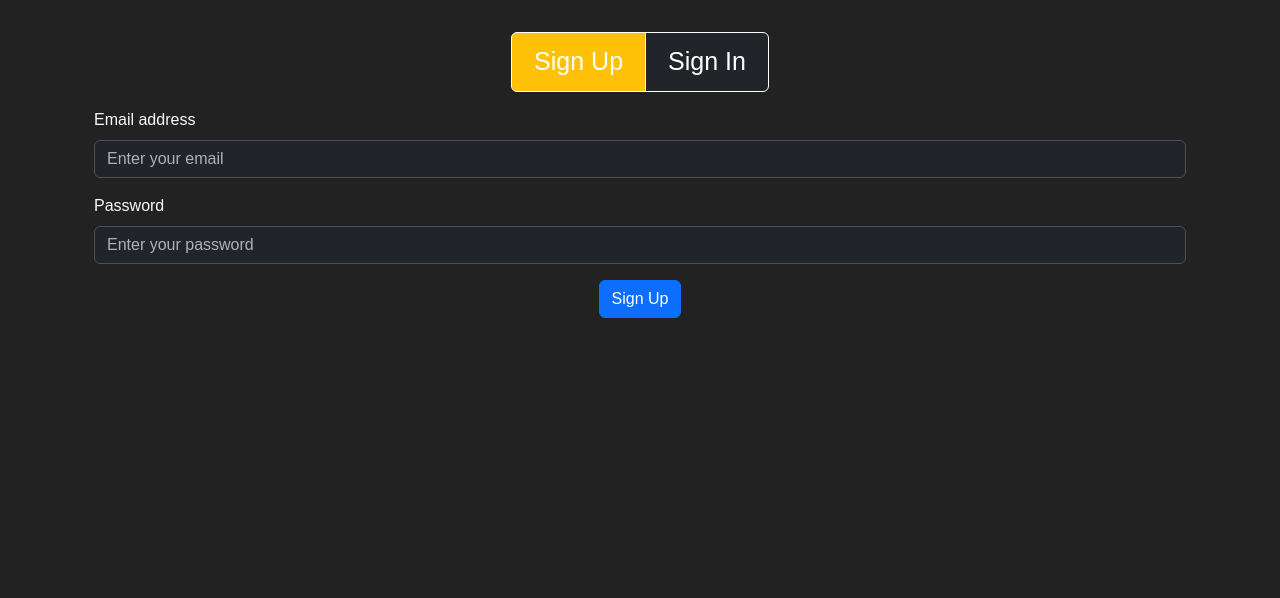
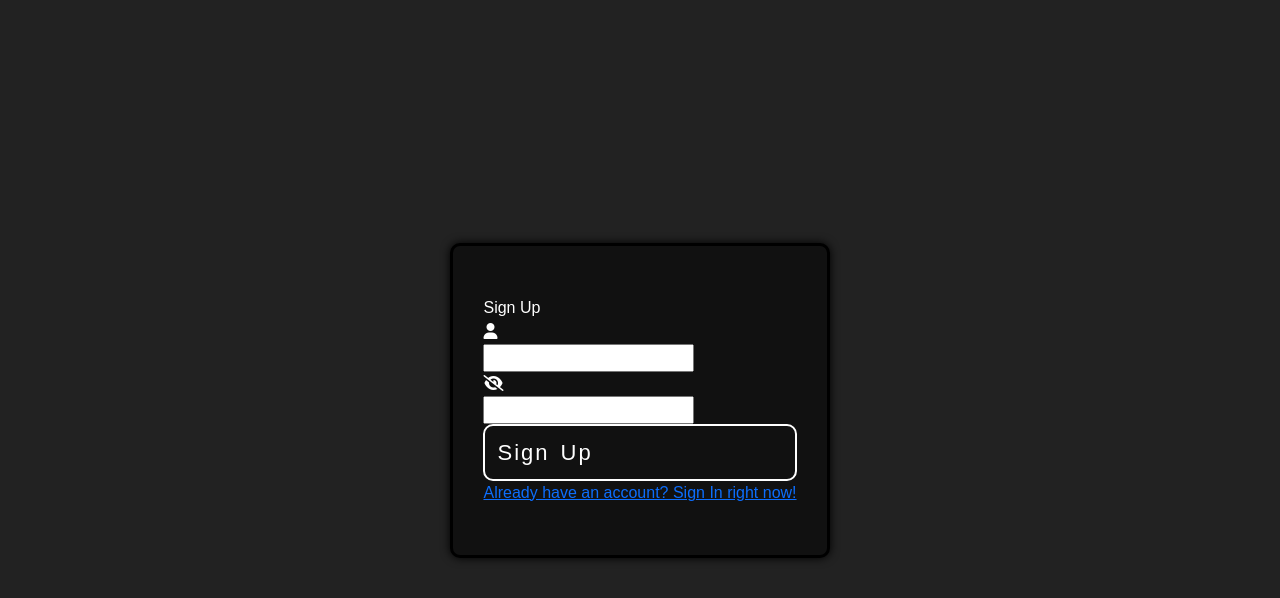
Before and after one commit to KunalSharma108/Web-Expense-Tracker, a React (Vite) app in the folder FrontEnd/: page /user/SignUp in a window 1280 px wide. Shown: the top 598 px of the page. Built offline with nearby package versions, Linux system fonts and the light colour scheme; no server answers; a web font is replaced by a local one.

Commit message:
made many changes

```diff
--- a/FrontEnd/src/index.css
+++ b/FrontEnd/src/index.css
@@ -251,7 +251,7 @@ body {
 
 .about-main {
     padding: 30px 60px;
-    border-bottom: 5px solid var(--border);
+    border-top: 5px solid var(--border);
 }
 
 .about-content {
@@ -553,20 +553,21 @@ body {
 }
 
 .footer {
-    padding: 40px 20px;
+    padding: 40px 20px 20px 20px;
 }
 
 .footer-content {
     display: grid;
     grid-template-columns: auto;
     grid-template-rows: auto;
+    padding: 0 50px;
+
 }
 
 .top {
     display: flex;
     justify-content: space-between;
     align-items: flex-start;
-    padding: 0 50px;
 }
 
 .hyperlinks {
@@ -617,6 +618,7 @@ body {
     grid-template-rows: auto auto auto auto;
     row-gap: 30px;
     column-gap: 30px;
+    transition-duration: 0.6s;
 }
 
 .social {
@@ -628,6 +630,11 @@ body {
     font-size: 18px;
     transition-duration: 0.6s;
     height: fit-content;
+    transition-duration: 0.6s;
+}
+
+.social>div {
+    transition-duration: 0.6s;
 }
 
 .social .logo {
@@ -706,6 +713,51 @@ body {
 }
 
 .socials:has(.social:hover) .social:not(:hover) {
-    color: rgba(255, 255, 255, 0.133);
+    opacity: 0.5;
     transition-duration: 0.6s;
 }
+
+.socials:has(.social:hover) .social:not(:hover)>div {
+    opacity: 0.5;
+    transition-duration: 0.6s;
+}
+
+.bottom {
+    display: flex;
+    justify-content: flex-start;
+    align-items: center;
+}
+
+.bottom-link {
+    display: flex;
+    justify-content: center;
+    align-items: center;
+    color: rgb(71, 163, 255);
+    text-decoration: none;
+    font-size: 17px;
+    transition-duration: 0.4s;
+}
+
+.bottom-icon {
+    margin-right:5px;
+}
+
+.bottom-link:hover {
+    transition-duration: 0.4s;
+    color: rgb(34, 128, 222);
+}
+
+.sign-body-div {
+    min-height: 100vh;
+    display: flex;
+    justify-content: center;
+    align-items: center;
+}
+
+.sign-div {
+    border:3px solid #000;
+    background: #111;
+    box-shadow: 0px 0px 10px #000;
+    border-radius:10px;
+    padding:50px 30px;
+}
--- a/FrontEnd/src/templates/Assets/Home/Home.jsx
+++ b/FrontEnd/src/templates/Assets/Home/Home.jsx
@@ -11,11 +11,11 @@ function Home(props) {
   return (
     <div className='home-main'  id='home'>
       <HomePicturetop cookie = {props.cookie}/>
+      <About />
       <WhyWET />
       <KeyFeatures />
       <GetStarted cookie = {props.cookie} />
       <TechUsed />
-      <About />
     </div>
   )
 }
--- a/FrontEnd/src/templates/Assets/User/SignUp.jsx
+++ b/FrontEnd/src/templates/Assets/User/SignUp.jsx
@@ -13,13 +13,15 @@ import { auth } from '../Auth/firebase';
 
 function SignUp() {
 
-    const buttonStyle = {
-        width: 'fit-content',
-        height: 'fit-content',
-        padding: '10px 22px',
-        fontSize: '25px'
+    const [passVisible, setPassVisible] = useState(false);
+
+    const togglePassEye = () => {
+        if (passVisible == false) {
+            setPassVisible(true)
+        } else if (passVisible == true) {
+            setPassVisible(false)
+        }
     }
-
     const [email, setEmail] = useState('');
     const [password, setPassword] = useState('');
 
@@ -28,43 +30,38 @@ function SignUp() {
 
         try {
             createUserWithEmailAndPassword(auth, email, password)
-            .then((usercredentials) => console.log(usercredentials))
+                .then((usercredentials) => console.log(usercredentials))
         } catch (error) {
             console.log(error)
         }
     }
+
     return (
-        <div className='body-div my-3' >
-            <div className="vertical-center">
-                <div className="btn-group p-3 vertical-center" role="group" aria-label="Sign up and Sign in buttons" style={buttonStyle} >
-                    <Link
-                        type="button" style={buttonStyle} className={`btn btn-dark border border-white bg-warning`} to={'/User/SignUp'}>
+        <div className="sign-body-div">
+            <div className="sign-div">
+                <div className="sign-content">
+                    <div className="sign-head">
                         Sign Up
-                    </Link>
-
-                    <Link
-                        type="button" style={buttonStyle} className={`btn btn-dark border border-white `} to={'/User/SignIn'}>
-                        Sign In
-                    </Link>
-                </div>
-            </div>
-
-            <div className="flex-center" data-bs-theme="dark">
-                <div className="container">
-                    <form className='container'>
-                        <div className="mb-3">
-                            <label htmlFor="email" className="form-label text-light">Email address</label>
-                            <input type="email" className="form-control bg-dark text-light" id="email" placeholder="Enter your email"  value={email} onChange={(e) => setEmail(e.target.value)} />
+                    </div>
+                    <div className="sign-form">
+                        <div className="input-main">
+                            <div className="input-logo"><i class="fa-solid fa-user"></i></div>
+                            <input type="email" name="email" id="email" className='input email-input' value={email} onChange={(e) => setEmail(e.target.value)} />
                         </div>
-                        <div className="mb-3">
-                            <label htmlFor="password" className="form-label text-light">Password</label>
-                            <input type="password" className="form-control bg-dark text-light" id="password" placeholder="Enter your password" value={password} onChange={(e) => setPassword(e.target.value)}/>
+                        <div className="input-main">
+                            <div className="input-logo" onClick={togglePassEye}>
+                                {passVisible == false ? (<i class="fa-solid fa-eye-slash"></i>) : (<i class="fa-solid fa-eye"></i>)}
+                            </div>
+                            <input type={passVisible == false ? 'password' : 'text'} name="password" id="password" className='input password-input' value={password} onChange={(e) => setPassword(e.target.value)} />
                         </div>
 
-                        <div className="d-flex justify-content-center">
-                            <button type="submit" className="btn btn-primary" onClick={handleSignUp}>Sign Up</button>
+                        <div className="button">
+                            <div className="form-btn" onClick={handleSignUp}>Sign Up</div>
                         </div>
-                    </form>
+                    </div>
+                    <Link className="change-form-div" to={'/User/SignIn'}>
+                        Already have an account? Sign In right now!
+                    </Link>
                 </div>
             </div>
         </div>
```
